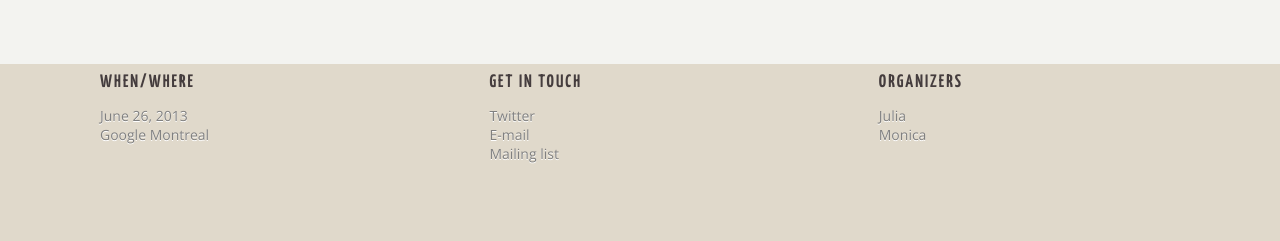
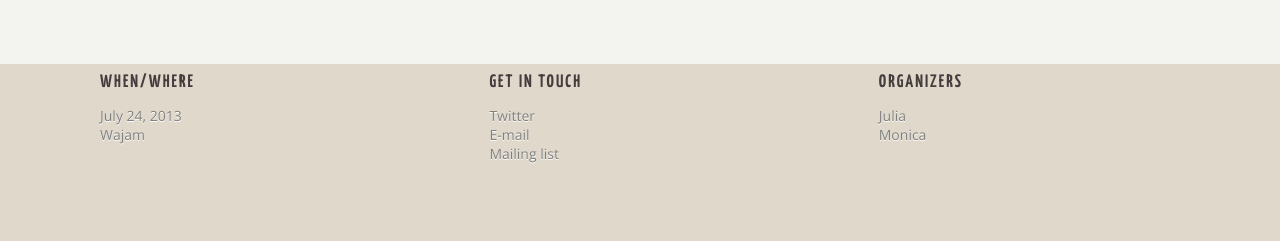
Before and after one commit to notwaldorf/hacknight, a Jekyll site: the page built from index.html, in a window 1280 px wide. Shown: the part 725-966 px from the top of the page. Built offline with Jekyll 4.4.1, drawn with Linux system fonts in a browser that asks for light colours.

Commit message:
updated july event

```diff
--- a/_layouts/page.html
+++ b/_layouts/page.html
@@ -41,8 +41,8 @@
     <div class="footer-wrapper">
       <div class="footer-column">
           <h3 class="widget-title">When/Where</h3>
-          <p>June 26, 2013<br/>
-            Google Montreal </p>
+          <p>July 24, 2013<br/>
+            Wajam</p>
       </div>
 
       <div class="footer-column">
```
